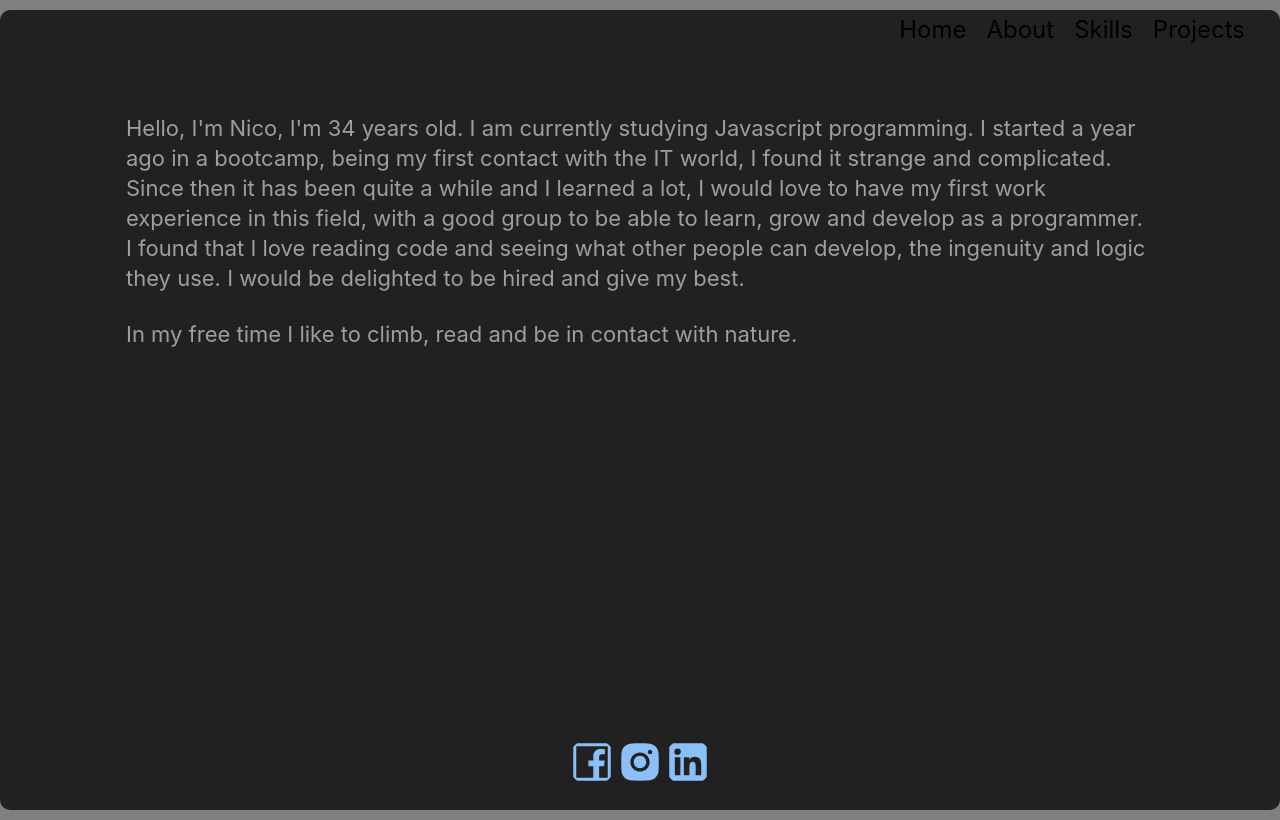
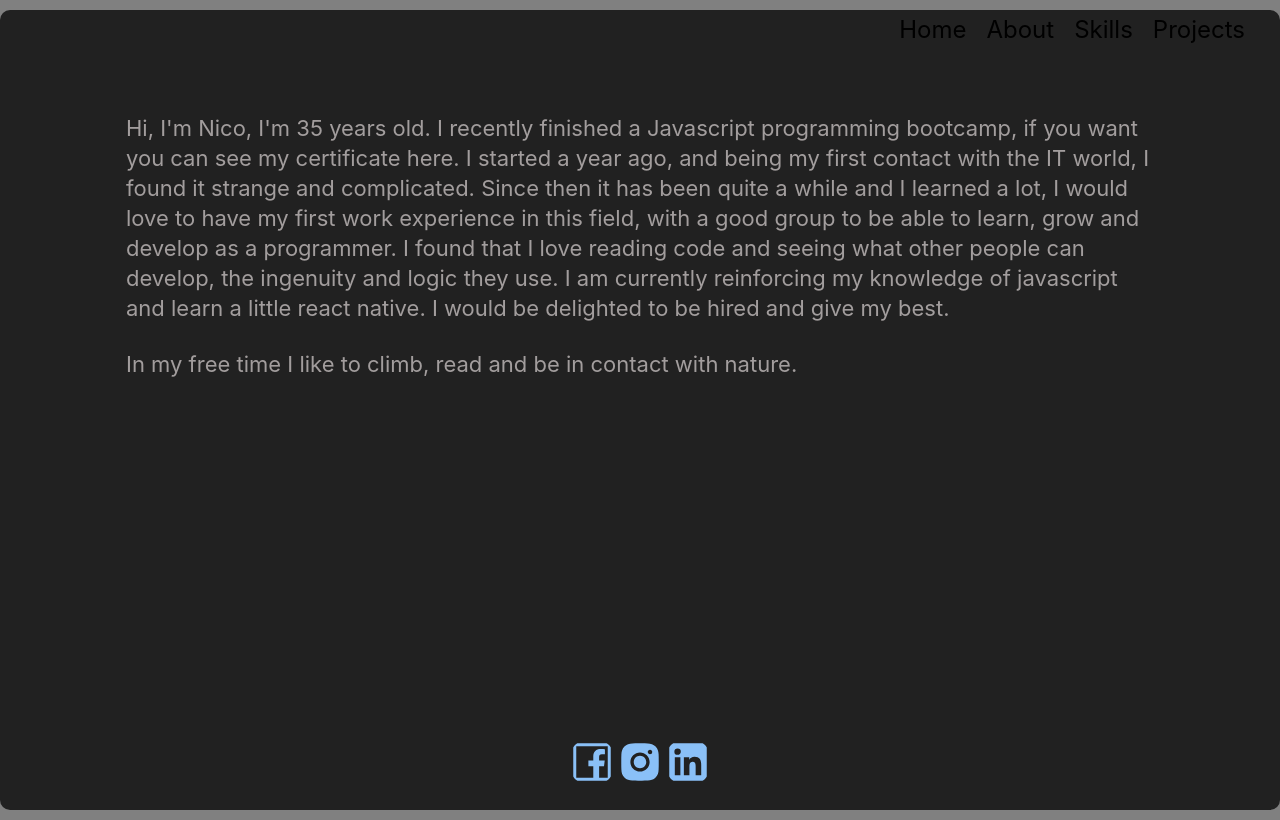
Before and after one commit to Nicostudent/Portfolio, a React (Create React App) app in the folder portfolio/: page /About in a window 1280 px wide. Built offline with nearby package versions, Linux system fonts and the light colour scheme.

Commit message:
bio fixedd

```diff
--- a/portfolio/src/About.js
+++ b/portfolio/src/About.js
@@ -5,9 +5,12 @@ const About = () => {
     return (
         <div className='about'>
             <p>
-            Hello, I'm Nico, I'm 34 years old. I am currently studying Javascript programming. I started a year ago in a bootcamp, being my first contact with the IT world, I found it strange and complicated. Since then it has been quite a while and I learned a lot, I would love to have my first work experience in this field, with a good group to be able to learn, grow and develop as a programmer.
-            I found that I love reading code and seeing what other people can develop, the ingenuity and logic they use.
-            I would be delighted to be hired and give my best.
+            Hi, I'm Nico, I'm 35 years old. I recently finished a Javascript programming bootcamp, if you want you can see my certificate here.
+             I started a year ago, and being my first contact with the IT world, I found it strange and complicated.
+              Since then it has been quite a while and I learned a lot, I would love to have my first work experience in this field,
+               with a good group to be able to learn, grow and develop as a programmer.
+                I found that I love reading code and seeing what other people can develop, the ingenuity and logic they use.
+                I am currently reinforcing my knowledge of javascript and learn a little react native. I would be delighted to be hired and give my best.
             </p>
             <br />
             <p>
```
